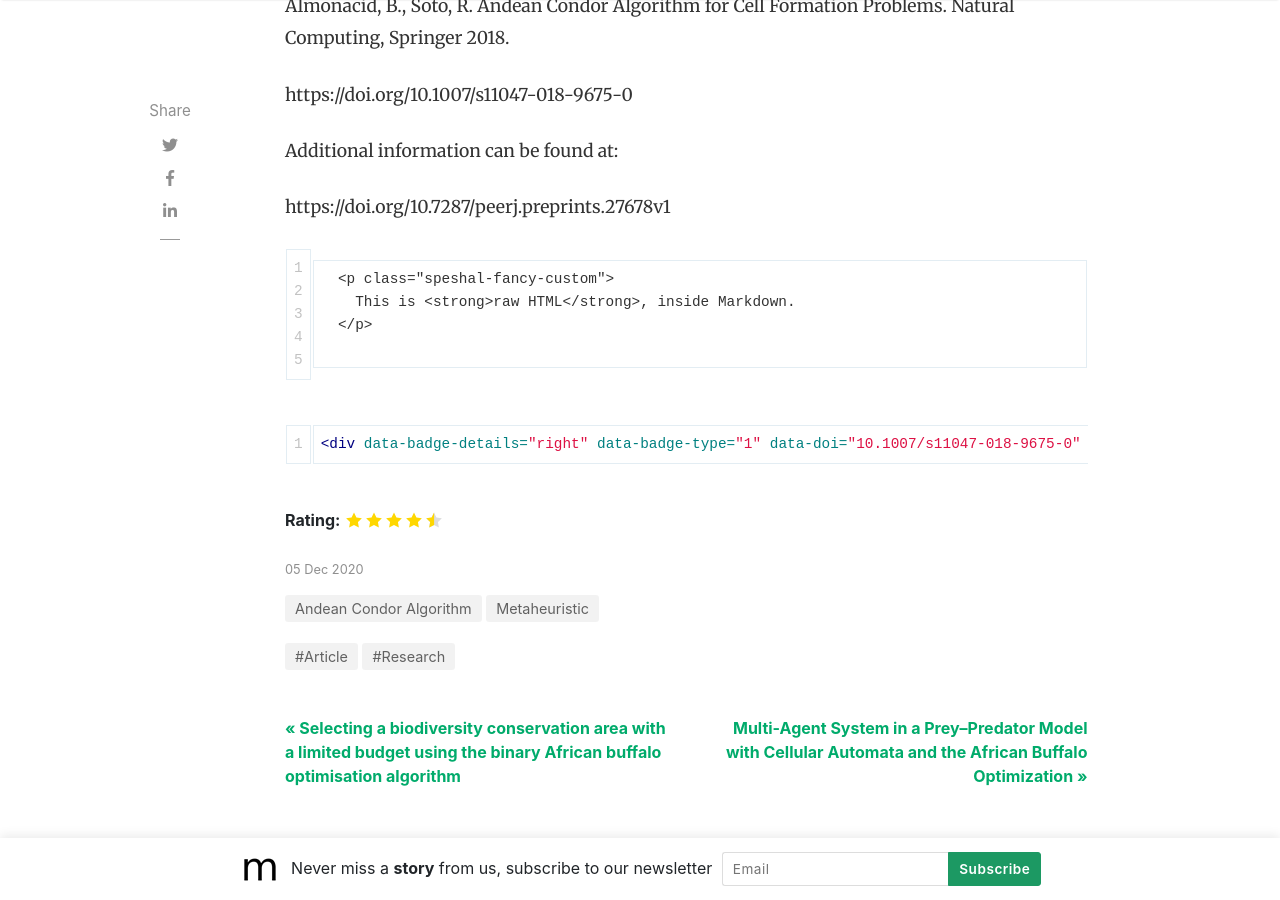
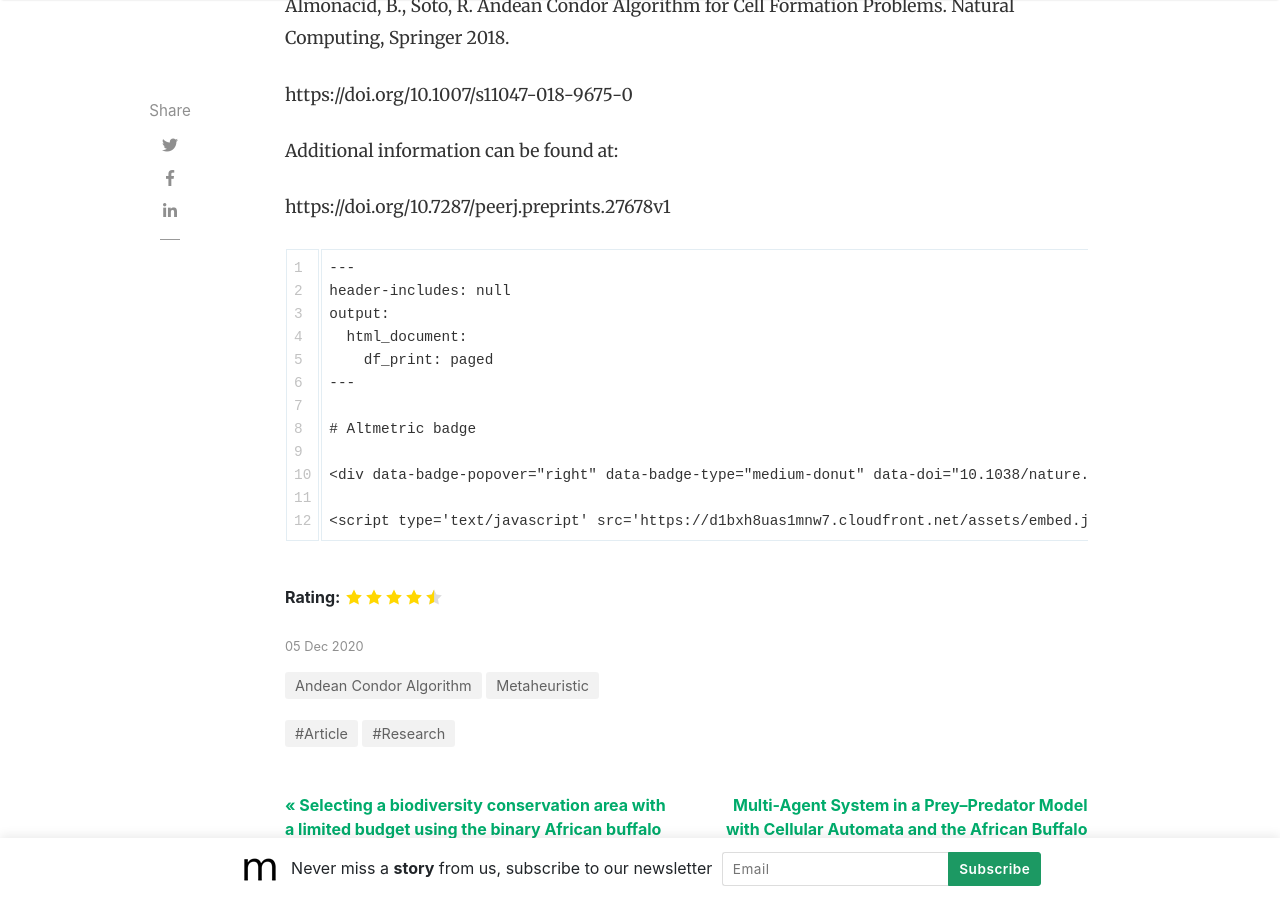
Before and after one commit to GlobalChangeScience/GlobalChangeScience.github.io, a Jekyll site: the page built from _posts/2020-12-05-andean-condor-algorithm.md, in a window 1280 px wide and 900 px high, scrolled down 1233 px. Built offline with Jekyll 4.4.1, drawn with Linux system fonts in a browser that asks for light colours; nearby versions of some CDN libraries; comment, search, counter and statistics services are not loaded.

Commit message:
Update 2020-12-05-andean-condor-algorithm.md

````diff
--- a/_posts/2020-12-05-andean-condor-algorithm.md
+++ b/_posts/2020-12-05-andean-condor-algorithm.md
@@ -25,18 +25,19 @@ https://doi.org/10.7287/peerj.preprints.27678v1
 
 
 
-```
-{{< rawhtml >}}
-  <p class="speshal-fancy-custom">
-    This is <strong>raw HTML</strong>, inside Markdown.
-  </p>
-{{< /rawhtml >}}
-```
 
 
+```
+---
+header-includes: null
+output:
+  html_document:
+    df_print: paged
+---
 
-```html
-<div data-badge-details="right" data-badge-type="1" data-doi="10.1007/s11047-018-9675-0" data-hide-no-mentions="true" class="altmetric-embed"></div>
+# Altmetric badge
+
+<div data-badge-popover="right" data-badge-type="medium-donut" data-doi="10.1038/nature.2014.14583" data-hide-no-mentions="true" class="altmetric-embed"></div>
+
+<script type='text/javascript' src='https://d1bxh8uas1mnw7.cloudfront.net/assets/embed.js'></script>
 ```
-
-<p><div data-badge-details="right" data-badge-type="1" data-doi="10.1007/s11047-018-9675-0" data-hide-no-mentions="true" class="altmetric-embed"></div></p>
````
